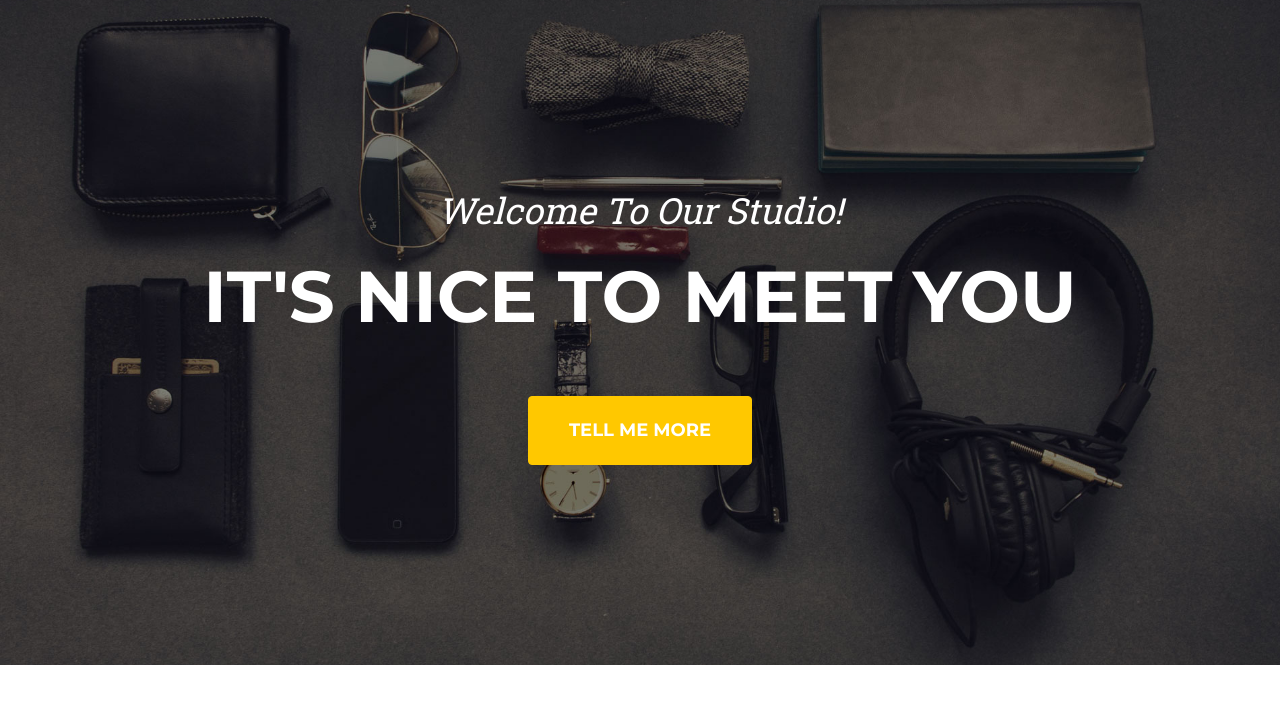
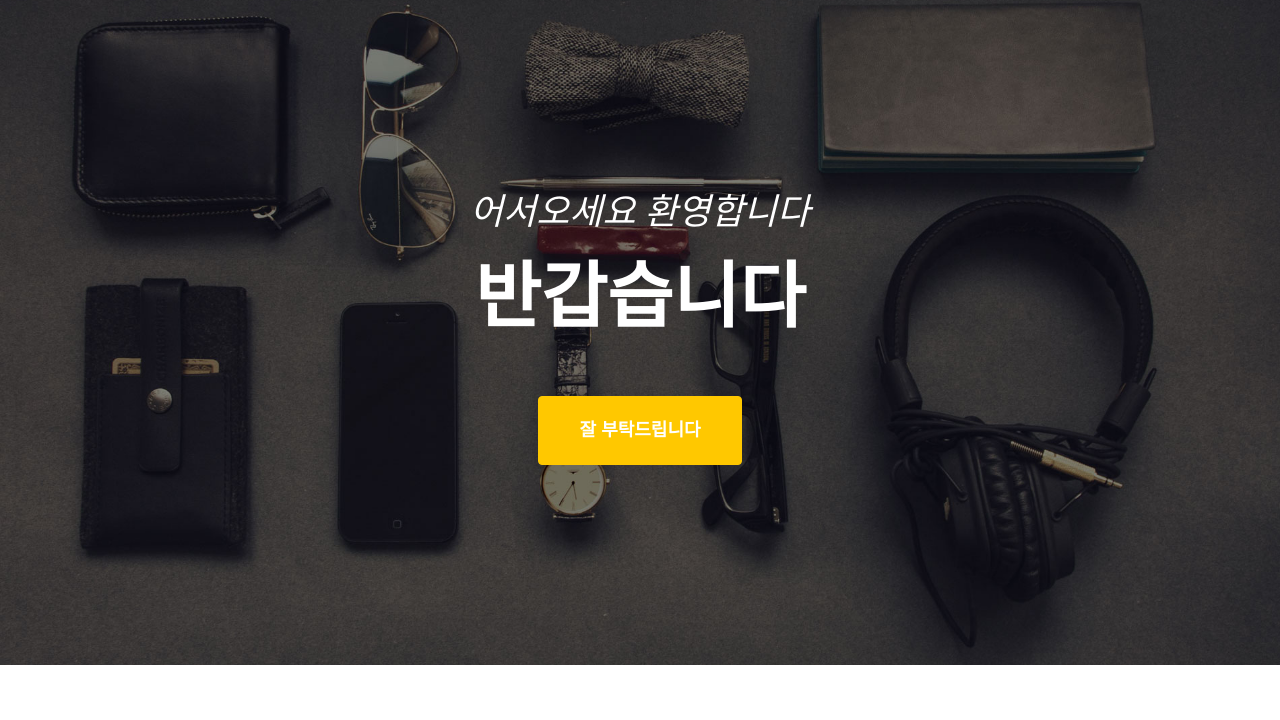
Before and after one commit to riky333/company-project, a plain HTML site: page index.html in a window 1280 px wide. Shown: the part 80-800 px from the top of the page. Drawn offline with nearby package versions, Linux system fonts and the light colour scheme.

Commit message:
member first commit

```diff
--- a/index.html
+++ b/index.html
@@ -39,9 +39,9 @@
         <!-- Masthead-->
         <header class="masthead">
             <div class="container">
-                <div class="masthead-subheading">Welcome To Our Studio!</div>
-                <div class="masthead-heading text-uppercase">It's Nice To Meet You</div>
-                <a class="btn btn-primary btn-xl text-uppercase" href="#services">Tell Me More</a>
+                <div class="masthead-subheading">어서오세요 환영합니다</div>
+                <div class="masthead-heading text-uppercase">반갑습니다</div>
+                <a class="btn btn-primary btn-xl text-uppercase" href="#services">잘 부탁드립니다</a>
             </div>
         </header>
         <!-- Services-->
```
